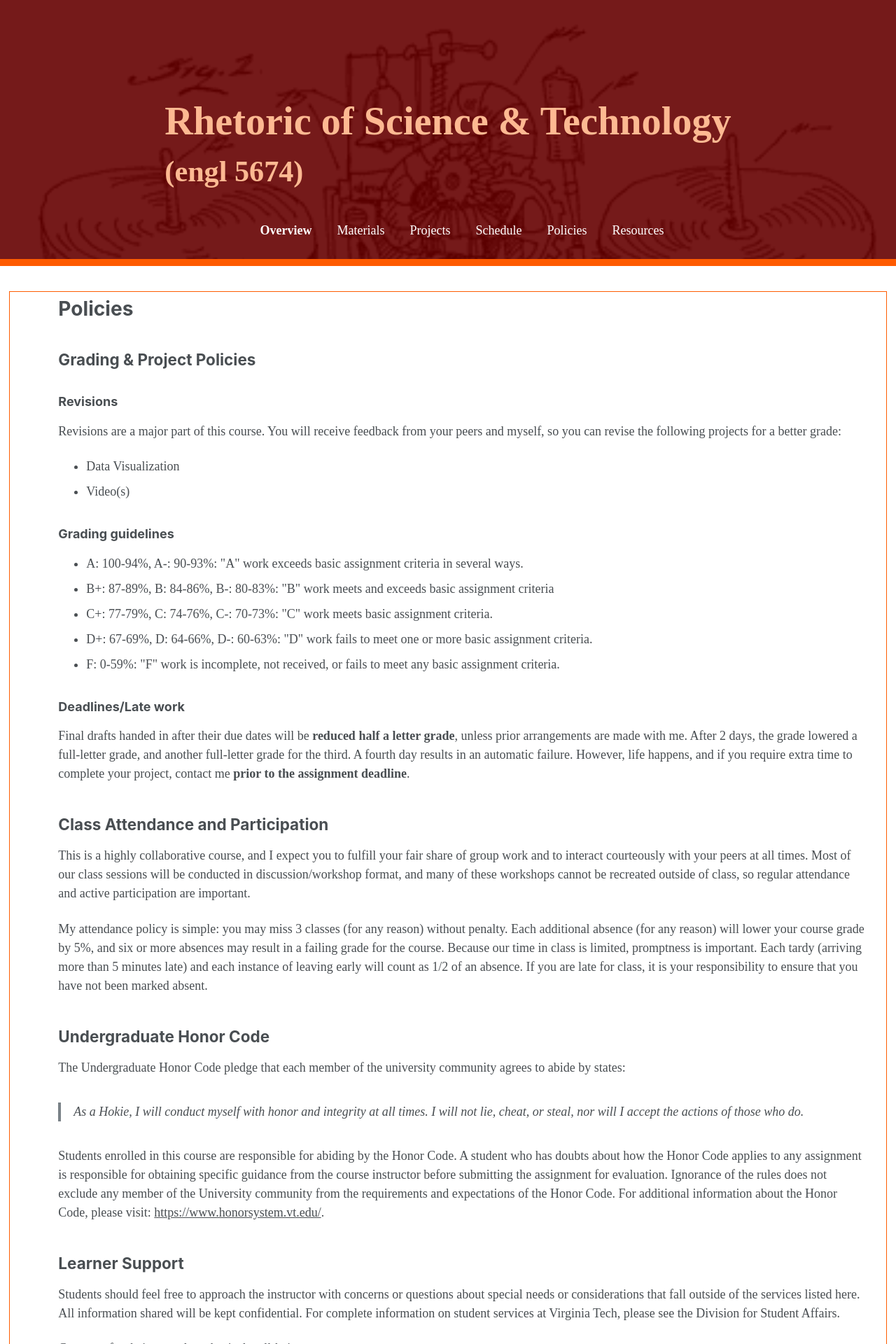
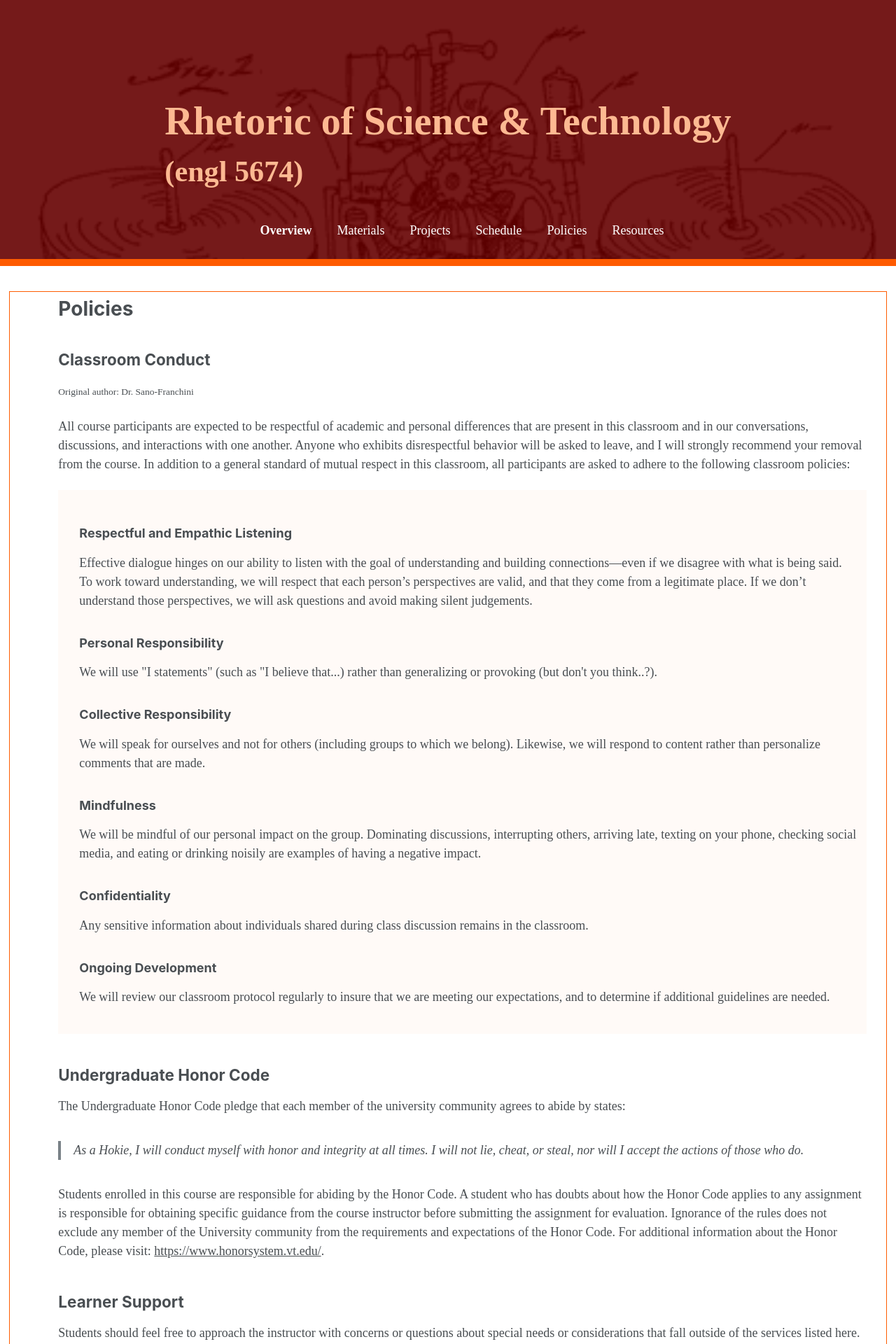
Before and after one commit to engl5674/engl5674s18, a Jekyll site: the page built from _pages/policies.html, in a window 1280 px wide. Shown: the top 1920 px of the page at 70% size. Built offline with Jekyll 4.4.1, drawn with Linux system fonts in a browser that asks for light colours; some web fonts are replaced; some of the changed text lies outside the part shown.

Commit message:
styles to sections bg color

```diff
--- a/_pages/policies.html
+++ b/_pages/policies.html
@@ -5,44 +5,40 @@ permalink: /policies/
 author_profile: false
 ---
 
-<section id="grading">
-  <h2>Grading &amp; Project Policies</h2>
-
-  <h3>Revisions</h3>
+<section id="conduct">
+  <h2>Classroom Conduct</h2>
     <p>
-      Revisions are a major part of this course. You will receive feedback from your peers and myself, so you can revise the following projects for a better grade:
+      <small>Original author: Dr. Sano-Franchini</small>
     </p>
-    <ul>
-      <li>
-        Data Visualization</li>
-      <li>
-        Video(s)</li>
-    </ul>
-
-  <h3>Grading guidelines</h3>
-    <ul>
-      <li>A: 100-94%, A-: 90-93%: "A" work exceeds basic assignment criteria in several ways.</li>
-      <li>B+: 87-89%, B: 84-86%, B-: 80-83%: "B" work meets and exceeds basic assignment criteria</li>
-      <li>C+: 77-79%, C: 74-76%, C-: 70-73%: "C" work meets basic assignment criteria.</li>
-      <li>D+: 67-69%, D: 64-66%, D-: 60-63%: "D" work fails to meet one or more basic assignment criteria.</li>
-      <li>F: 0-59%: "F" work is incomplete, not received, or fails to meet any basic assignment criteria.</li>
-    </ul>
-
-  <h3>Deadlines/Late work</h3>
     <p>
-      Final drafts handed in after their due dates will be <strong>reduced half a letter grade</strong>, unless prior arrangements are made with me. After 2 days, the grade lowered a full-letter grade, and another full-letter grade for the third. A fourth day results in an automatic failure. However, life happens, and if you require extra time to complete your project, contact me <strong>prior to the assignment deadline</strong>.
+      All course participants are expected to be respectful of academic and personal differences that are present in this classroom and in our conversations, discussions, and interactions with one another. Anyone who exhibits disrespectful behavior will be asked to leave, and I will strongly recommend your removal from the course. In addition to a general standard of mutual respect in this classroom, all participants are asked to adhere to the following classroom policies:
     </p>
-</section>
-
-<section id="participation">
-  <h2>Class Attendance and Participation</h2>
-
-  <p>
-    This is a highly collaborative course, and I expect you to fulfill your fair share of group work and to interact courteously with your peers at all times. Most of our class sessions will be conducted in discussion/workshop format, and many of these workshops cannot be recreated outside of class, so regular attendance and active participation are important.
-  </p>
-  <p>
-    My attendance policy is simple: you may miss 3 classes (for any reason) without penalty. Each additional absence (for any reason) will lower your course grade by 5%, and six or more absences may result in a failing grade for the course. Because our time in class is limited, promptness is important. Each tardy (arriving more than 5 minutes late) and each instance of leaving early will count as 1/2 of an absence. If you are late for class, it is your responsibility to ensure that you have not been marked absent.
-  </p>
+    <div class="emphases">
+      <h3>Respectful and Empathic Listening</h3>
+        <p>
+          Effective dialogue hinges on our ability to listen with the goal of understanding and building connections—even if we disagree with what is being said. To work toward understanding, we will respect that each person’s perspectives are valid, and that they come from a legitimate place. If we don’t understand those perspectives, we will ask questions and avoid making silent judgements.
+        </p>
+      <h3>Personal Responsibility</h3>
+      <p>
+        We will use "I statements" (such as "I believe that...) rather than generalizing or provoking (but don't you think..?).
+      </p>
+      <h3>Collective Responsibility</h3>
+      <p>
+        We will speak for ourselves and not for others (including groups to which we belong). Likewise, we will respond to content rather than personalize comments that are made.
+      </p>
+      <h3>Mindfulness</h3>
+      <p>
+        We will be mindful of our personal impact on the group. Dominating discussions, interrupting others, arriving late, texting on your phone, checking social media, and eating or drinking noisily are examples of having a negative impact.
+      </p>
+      <h3>Confidentiality</h3>
+      <p>
+        Any sensitive information about individuals shared during class discussion remains in the classroom.
+      </p>
+      <h3>Ongoing Development</h3>
+      <p>
+        We will review our classroom protocol regularly to insure that we are meeting our expectations, and to determine if additional guidelines are needed.
+      </p>
+    </div>
 </section>
 
 <section id="honor-code">
@@ -66,10 +62,7 @@ author_profile: false
 
   <p>
     Students should feel free to approach the instructor with concerns or questions about special needs or considerations that fall outside of the services listed here. All information shared will be kept confidential. For complete information on student services at Virginia Tech, please see the Division for Student Affairs.</p>
-
-  <p>
-    Concerns for their mental or physical well-being:</p>
-  <ul>
+  <ul class="emphases">
     <li>
       Emergencies - Dial 911. Subscribe to <a href="https://www.alerts.vt.edu/">campus alerts</a> Emergency Warning System</li>
     <li>
--- a/_sass/_base.scss
+++ b/_sass/_base.scss
@@ -619,6 +619,16 @@ ul.project-top-info li {
 }
 
 /*
+  Policies
+  =========================================================================== */
+
+div.emphases,
+ul.emphases {
+  background-color: rgba(254,92,1,0.03);
+  padding: 15px 15px 15px 30px;
+}
+
+/*
   Citations
   =========================================================================== */
 
```
